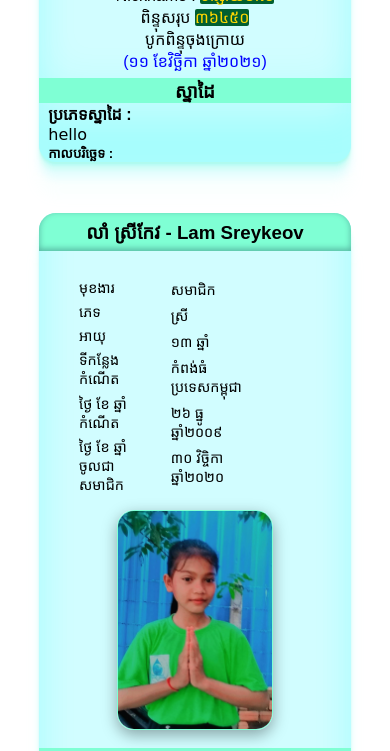
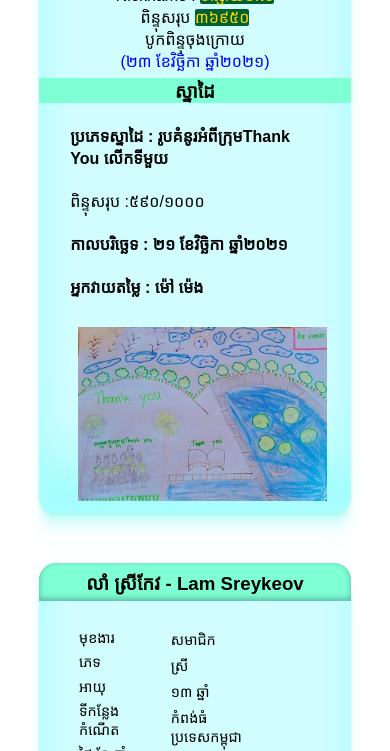
Before and after one commit to meng-mao/ThankYouMengMao, a plain HTML site: page Pages/member.html in a window 390 px wide. Shown: the part 1044-1795 px from the top of the page. Drawn offline with Linux system fonts and the light colour scheme.

Commit message:
add more

```diff
--- a/CSS/style1.css
+++ b/CSS/style1.css
@@ -206,8 +206,19 @@ body{
     background-color: aquamarine;
     text-align: center;
 }
-.textofwork h4,.textofwork p,.textofwork h5{
-    margin: auto 3%;
+.description{
+    display: flex;
+}
+.textofwork{
+    width: 40%;
+    margin: 2%;
+}
+.imgofwork{
+    width: 40%;
+}
+.imgofwork img{
+    width: 100%;
+    margin: 3%;
 }
 /* this is part for event of html */
 .content3{
@@ -430,4 +441,16 @@ body{
     .content4{
         margin-top: 60%;
     }
+    .description{
+        display: flex;
+        flex-direction: column;
+    }
+    .textofwork{
+        width: 80%;
+        margin: auto;
+    }
+    .imgofwork{
+        width: 80%;
+        margin: auto;
+    }
 }
--- a/Pages/member.html
+++ b/Pages/member.html
@@ -66,19 +66,22 @@
                         <div class="nameofnickname">Nickname : <span>ទន្សាយមាស</span> </div>
                     </div>
                     <div class="score">
-                        <div class="totalscore">ពិន្ទុសរុប <span>៣៦៤៥០</span> </div>
-                        <div class="currentscore">បូកពិន្ទុចុងក្រោយ <br> <span>(១១ ខែវិច្ឆិកា ឆ្នាំ២០២១)</span></div>
+                        <div class="totalscore">ពិន្ទុសរុប <span>៣៦៩៥០</span> </div>
+                        <div class="currentscore">បូកពិន្ទុចុងក្រោយ <br> <span>(២៣ ខែវិច្ឆិកា ឆ្នាំ២០២១)</span></div>
                     </div>
                 </div>
                 <div class="workofmember">
                     <h3>ស្នាដៃ</h3>
                     <div class="description">
                         <div class="textofwork">
-                            <h4>ប្រភេទស្នាដៃ : </h4>
-                            <p>hello</p>
-                            <h5>កាលបរិច្ឆេទ : </h5>
+                            <h4> ប្រភេទស្នាដៃ : រូបគំនូរអំពីក្រុមThank You លើកទីមួយ</h4>
+                            <div class="scoreofwork">ពិន្ទុសរុប :៥៩០/១០០០</div>
+                            <h4>កាលបរិច្ឆេទ : ២១ ខែវិច្ឆិកា ឆ្នាំ២០២១</h4>
+                            <h4>អ្នកវាយតម្លៃ : ម៉ៅ ម៉េង</h4>
                         </div>
-                        <div class="imgofwork"></div>
+                        <div class="imgofwork">
+                            <img src="/image/taisopheawork1.jpeg" alt="">
+                        </div>
                     </div>
                 </div>
             </div>
@@ -114,19 +117,22 @@
                         <div class="nameofnickname">Nickname : <span>ចាបមាស</span></div>
                     </div>
                     <div class="score">
-                        <div class="totalscore">ពិន្ទុសរុប <span>៣៣៨៩៩</span></div>
-                        <div class="currentscore">បូកពិន្ទុចុងក្រោយ <br> <span>(១១ ខែវិច្ឆិកា ឆ្នាំ២០២១)</span></div>
+                        <div class="totalscore">ពិន្ទុសរុប <span>៣៤២៩៩</span></div>
+                        <div class="currentscore">បូកពិន្ទុចុងក្រោយ <br> <span>(២៣ ខែវិច្ឆិកា ឆ្នាំ២០២១)</span></div>
                     </div>
                 </div>
                 <div class="workofmember">
                     <h3>ស្នាដៃ</h3>
                     <div class="description">
                         <div class="textofwork">
-                            <h4>ប្រភេទស្នាដៃ : </h4>
-                            <p>hello</p>
-                            <h5>កាលបរិច្ឆេទ : </h5>
+                            <h4> ប្រភេទស្នាដៃ : រូបគំនូរអំពីក្រុមThank You លើកទីមួយ</h4>
+                            <div class="scoreofwork">ពិន្ទុសរុប :៥៥០/១០០០</div>
+                            <h4>កាលបរិច្ឆេទ : ២១ ខែវិច្ឆិកា ឆ្នាំ២០២១</h4>
+                            <h4>អ្នកវាយតម្លៃ : ម៉ៅ ម៉េង</h4>
                         </div>
-                        <div class="imgofwork"></div>
+                        <div class="imgofwork">
+                            <img src="/image/taisopheawork1.jpeg" alt="">
+                        </div>
                     </div>
                 </div>
             </div>
@@ -162,19 +168,22 @@
                         <div class="nameofnickname">Nickname : <span>តោមាស</span></div>
                     </div>
                     <div class="score">
-                        <div class="totalscore">ពិន្ទុសរុប  <span>១៩៦០០</span></div>
-                        <div class="currentscore">បូកពិន្ទុចុងក្រោយ <br> <span>(១១ ខែវិច្ឆិកា ឆ្នាំ២០២១)</span></div>
+                        <div class="totalscore">ពិន្ទុសរុប  <span>២០៥០០</span></div>
+                        <div class="currentscore">បូកពិន្ទុចុងក្រោយ <br> <span>(២៣ ខែវិច្ឆិកា ឆ្នាំ២០២១)</span></div>
                     </div>
                 </div>
                 <div class="workofmember">
                     <h3>ស្នាដៃ</h3>
                     <div class="description">
                         <div class="textofwork">
-                            <h4>ប្រភេទស្នាដៃ : </h4>
-                            <p>hello</p>
-                            <h5>កាលបរិច្ឆេទ : </h5>
+                            <h4> ប្រភេទស្នាដៃ : រូបគំនូរអំពីក្រុមThank You លើកទីមួយ</h4>
+                            <div class="scoreofwork">ពិន្ទុសរុប :៥៩៥/១០០០</div>
+                            <h4>កាលបរិច្ឆេទ : ២១ ខែវិច្ឆិកា ឆ្នាំ២០២១</h4>
+                            <h4>អ្នកវាយតម្លៃ : ម៉ៅ ម៉េង</h4>
                         </div>
-                        <div class="imgofwork"></div>
+                        <div class="imgofwork">
+                            <img src="/image/taisopheawork1.jpeg" alt="">
+                        </div>
                     </div>
                 </div>
             </div>
@@ -210,19 +219,22 @@
                         <div class="nameofnickname">Nickname : <span>ផ្សោតមាស</span></div>
                     </div>
                     <div class="score">
-                        <div class="totalscore">ពិន្ទុសរុប  <span>២៣០០០</span></div>
-                        <div class="currentscore">បូកពិន្ទុចុងក្រោយ <br> <span>(១១ ខែវិច្ឆិកា ឆ្នាំ២០២១)</span></div>
+                        <div class="totalscore">ពិន្ទុសរុប  <span>២៣៥០០</span></div>
+                        <div class="currentscore">បូកពិន្ទុចុងក្រោយ <br> <span>(២៣ ខែវិច្ឆិកា ឆ្នាំ២០២១)</span></div>
                     </div>
                 </div>
                 <div class="workofmember">
                     <h3>ស្នាដៃ</h3>
                     <div class="description">
                         <div class="textofwork">
-                            <h4>ប្រភេទស្នាដៃ : </h4>
-                            <p>hello</p>
-                            <h5>កាលបរិច្ឆេទ : </h5>
+                            <h4> ប្រភេទស្នាដៃ : រូបគំនូរអំពីក្រុមThank You លើកទីមួយ</h4>
+                            <div class="scoreofwork">ពិន្ទុសរុប :៥២៥/១០០០</div>
+                            <h4>កាលបរិច្ឆេទ : ២១ ខែវិច្ឆិកា ឆ្នាំ២០២១</h4>
+                            <h4>អ្នកវាយតម្លៃ : ម៉ៅ ម៉េង</h4>
                         </div>
-                        <div class="imgofwork"></div>
+                        <div class="imgofwork">
+                            <img src="/image/taisopheawork1.jpeg" alt="">
+                        </div>
                     </div>
                 </div>
             </div>
@@ -258,19 +270,22 @@
                         <div class="nameofnickname">Nickname : <span>ឥន្រ្ទិយ៍មាស</span></div>
                     </div>
                     <div class="score">
-                        <div class="totalscore">ពិន្ទុសរុប  <span>២២៥៨៣</span></div>
-                        <div class="currentscore">បូកពិន្ទុចុងក្រោយ <br> <span>(១១ ខែវិច្ឆិកា ឆ្នាំ២០២១)</span></div>
+                        <div class="totalscore">ពិន្ទុសរុប  <span>២២៦៨៣</span></div>
+                        <div class="currentscore">បូកពិន្ទុចុងក្រោយ <br> <span>(២៣ ខែវិច្ឆិកា ឆ្នាំ២០២១)</span></div>
                     </div>
                 </div>
                 <div class="workofmember">
                     <h3>ស្នាដៃ</h3>
                     <div class="description">
                         <div class="textofwork">
-                            <h4>ប្រភេទស្នាដៃ : </h4>
-                            <p>hello</p>
-                            <h5>កាលបរិច្ឆេទ : </h5>
+                            <h4> ប្រភេទស្នាដៃ : រូបគំនូរអំពីក្រុមThank You លើកទីមួយ</h4>
+                            <div class="scoreofwork">ពិន្ទុសរុប :៥០០/១០០០</div>
+                            <h4>កាលបរិច្ឆេទ : ២១ ខែវិច្ឆិកា ឆ្នាំ២០២១</h4>
+                            <h4>អ្នកវាយតម្លៃ : ម៉ៅ ម៉េង</h4>
                         </div>
-                        <div class="imgofwork"></div>
+                        <div class="imgofwork">
+                            <img src="/image/taisopheawork1.jpeg" alt="">
+                        </div>
                     </div>
                 </div>
             </div>
@@ -306,19 +321,22 @@
                         <div class="nameofnickname">Nickname : <span>បង្គួយមាស</span></div>
                     </div>
                     <div class="score">
-                        <div class="totalscore">ពិន្ទុសរុប  <span>១៩៨៥០</span></div>
-                        <div class="currentscore">បូកពិន្ទុចុងក្រោយ <br> <span>(១១ ខែវិច្ឆិកា ឆ្នាំ២០២១)</span></div>
+                        <div class="totalscore">ពិន្ទុសរុប  <span>១៩៩៥០</span></div>
+                        <div class="currentscore">បូកពិន្ទុចុងក្រោយ <br> <span>(២៣ ខែវិច្ឆិកា ឆ្នាំ២០២១)</span></div>
                     </div>
                 </div>
                 <div class="workofmember">
                     <h3>ស្នាដៃ</h3>
                     <div class="description">
                         <div class="textofwork">
-                            <h4>ប្រភេទស្នាដៃ : </h4>
-                            <p>hello</p>
-                            <h5>កាលបរិច្ឆេទ : </h5>
+                            <h4> ប្រភេទស្នាដៃ : រូបគំនូរអំពីក្រុមThank You លើកទីមួយ</h4>
+                            <div class="scoreofwork">ពិន្ទុសរុប :៥០១/១០០០</div>
+                            <h4>កាលបរិច្ឆេទ : ២១ ខែវិច្ឆិកា ឆ្នាំ២០២១</h4>
+                            <h4>អ្នកវាយតម្លៃ : ម៉ៅ ម៉េង</h4>
                         </div>
-                        <div class="imgofwork"></div>
+                        <div class="imgofwork">
+                            <img src="/image/taisopheawork1.jpeg" alt="">
+                        </div>
                     </div>
                 </div>
             </div>
```
